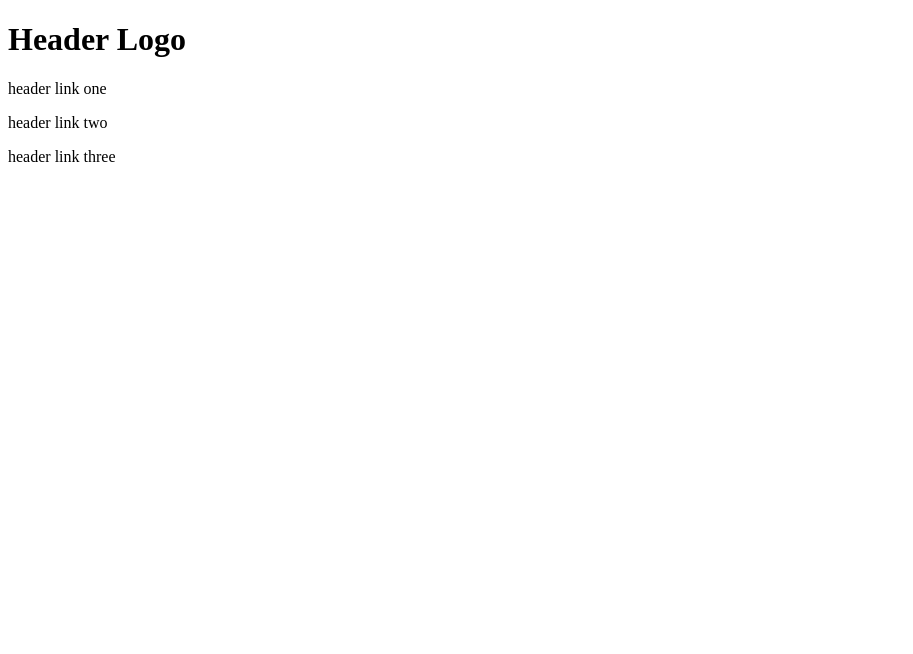
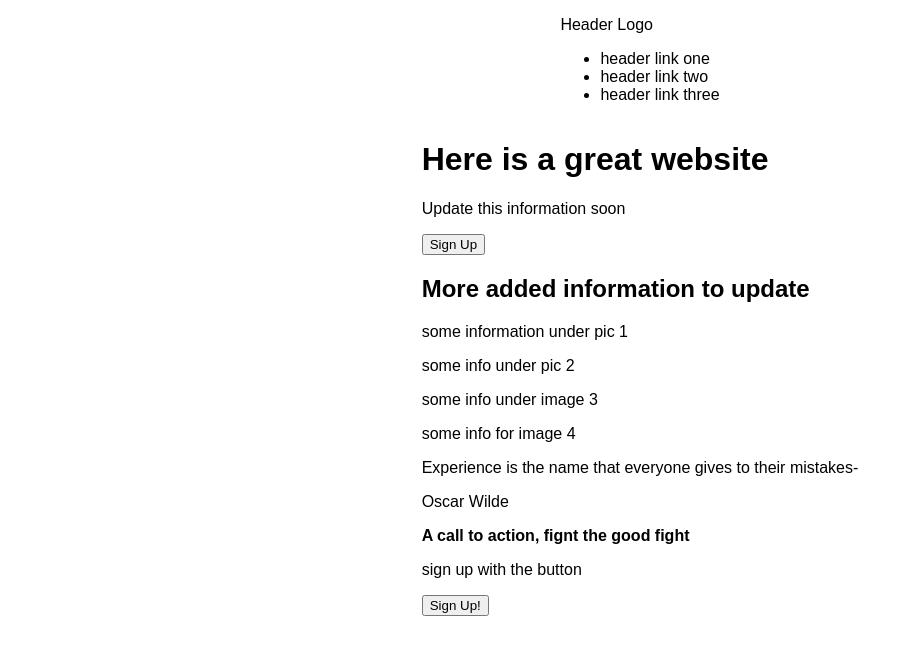
Before and after one commit to JukeofJames/LandingPage, a plain HTML site: page index.html in a window 1280 px wide. Shown: the whole page, without its empty margins (0-913 px from the left). Drawn offline with Linux system fonts and the light colour scheme.

Commit message:
dont rememeber

```diff
--- a/index.html
+++ b/index.html
@@ -1,18 +1,68 @@
 <!DOCTYPE html>
 <html lang="en">
 <head>
-    <header>
-        <h1>Header Logo</h1>
-        <p>header link one</p>
-        <p>header link two</p>
-        <p>header link three</p>
-    </header>
+    <link rel="stylesheet" href="./style.css">
+    </div>
     <meta charset="UTF-8">
     <meta http-equiv="X-UA-Compatible" content="IE=edge">
     <meta name="viewport" content="width=device-width, initial-scale=1.0">
     <title>James' Landing Page Project</title>
 </head>
 <body>
+   <header>
+    <div class="leftLinks">
+        <p class="logo">Header Logo</p>
+    </div>
+    <ul>
+        <li>header link one</li>
+        <li>header link two</li>
+        <li>header link three</li>
+    </ul>
+   </header>
+   <div class="main">
+    <div class="intro">
+        <div class="introText">
+            <h1>Here is a great website</h1>
+            <p class="subtleText">Update this information soon</p>
+            <button class="signUps">Sign Up</button>
+        </div>
+        <div class="image">
+            <p></p>
+        </div>
+        <div class="content">
+            <h2>More added information to update</h2>
+            <div class="cards">
+                <div class="card">
+                    <div class="contentImage">
+                        <p>some information under pic 1</p>
+                    </div>
+                    <div class="card">
+                        <p>some info under pic 2</p>
+                    </div>
+                    <div class="card">
+                        <p>some info under image 3</p>
+                    </div>
+                    <div class="card">
+                        <p>some info for image 4</p>
+                    </div>
+                </div>
+            </div>
+            <div class="quote">
+                <p>Experience is the name that everyone gives to their
+                    mistakes-</p>
+                    <p class="author">Oscar Wilde</p>
+            </div>
+            <div class="signUpSection">
+                <div class="text">
+                    <p><b>A call to action, fignt the good fight</b></p>
+                    <p class="small">sign up with the button</p>
+                </div>
+                <button class="signUp">Sign Up!</button>
+            </div>
+        </div>
+
+    </div>
+   </div>
 
 </body>
 </html>
--- a/style.css
+++ b/style.css
@@ -0,0 +1,9 @@
+body {
+    font-family: Arial, Helvetica, sans-serif;
+    display: flex;
+    flex-flow: column wrap;
+    justify-content: center;
+    align-items: center;
+    padding: 0px;
+    margin: 0px;
+}
```
